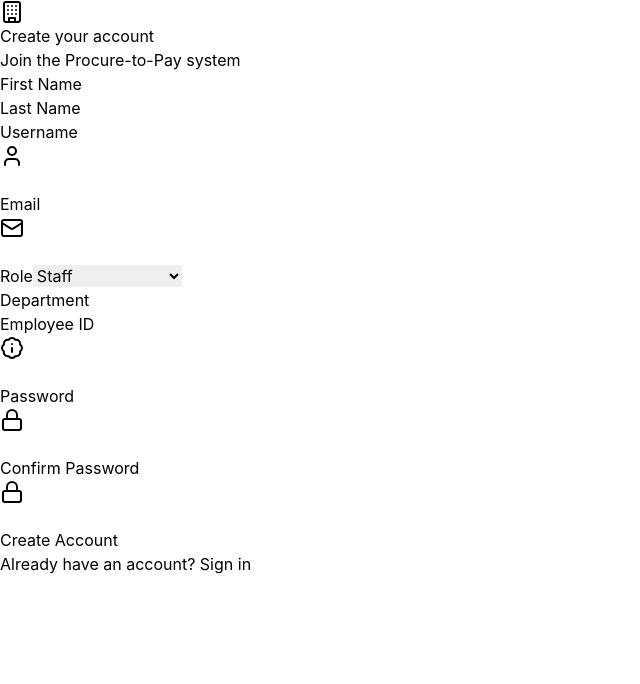
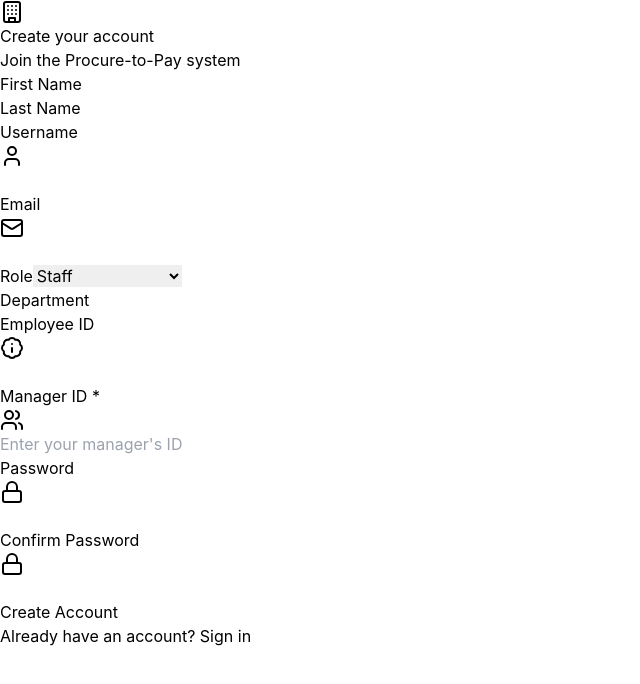
Before and after one commit to digi000/procure-to-pay, a React (Vite) app in the folder frontend/: page /register in a window 1280 px wide. Shown: the top 684 px of the page, without its empty margins (0-640 px from the left). Built offline with nearby package versions, Linux system fonts and the light colour scheme; the HTML template or start-up script is replaced by a standard one.

Commit message:
feat: add manager field to register

```diff
--- a/frontend/src/pages/Register.jsx
+++ b/frontend/src/pages/Register.jsx
@@ -1,7 +1,7 @@
 import React, { useState } from 'react';
 import { Link, useNavigate } from 'react-router-dom';
 import { useAuth } from '../contexts/AuthContext';
-import { User, Mail, Lock, Building, BadgeInfo } from 'lucide-react';
+import { User, Mail, Lock, Building, BadgeInfo, Users } from 'lucide-react';
 
 const Register = () => {
   const [formData, setFormData] = useState({
@@ -14,7 +14,7 @@ const Register = () => {
     role: 'staff',
     department: '',
     employee_id: '',
-    manager_id: ''
+    manager: ''
   });
   const [error, setError] = useState('');
   const [loading, setLoading] = useState(false);
@@ -192,6 +192,27 @@ const Register = () => {
               </div>
             </div>
 
+            {formData.role === 'staff' && (
+              <div>
+                <label htmlFor="manager" className="block text-sm font-medium text-gray-700">
+                  Manager ID <span className="text-red-500">*</span>
+                </label>
+                <div className="mt-1 relative">
+                  <Users className="absolute left-3 top-1/2 transform -translate-y-1/2 h-4 w-4 text-gray-400" />
+                  <input
+                    id="manager"
+                    name="manager"
+                    type="number"
+                    required
+                    value={formData.manager}
+                    onChange={handleChange}
+                    placeholder="Enter your manager's ID"
+                    className="block w-full pl-10 border border-gray-300 rounded-md shadow-sm py-2 px-3 focus:outline-none focus:ring-blue-500 focus:border-blue-500"
+                  />
+                </div>
+              </div>
+            )}
+
             <div className="grid grid-cols-2 gap-4">
               <div>
                 <label htmlFor="password" className="block text-sm font-medium text-gray-700">
```
